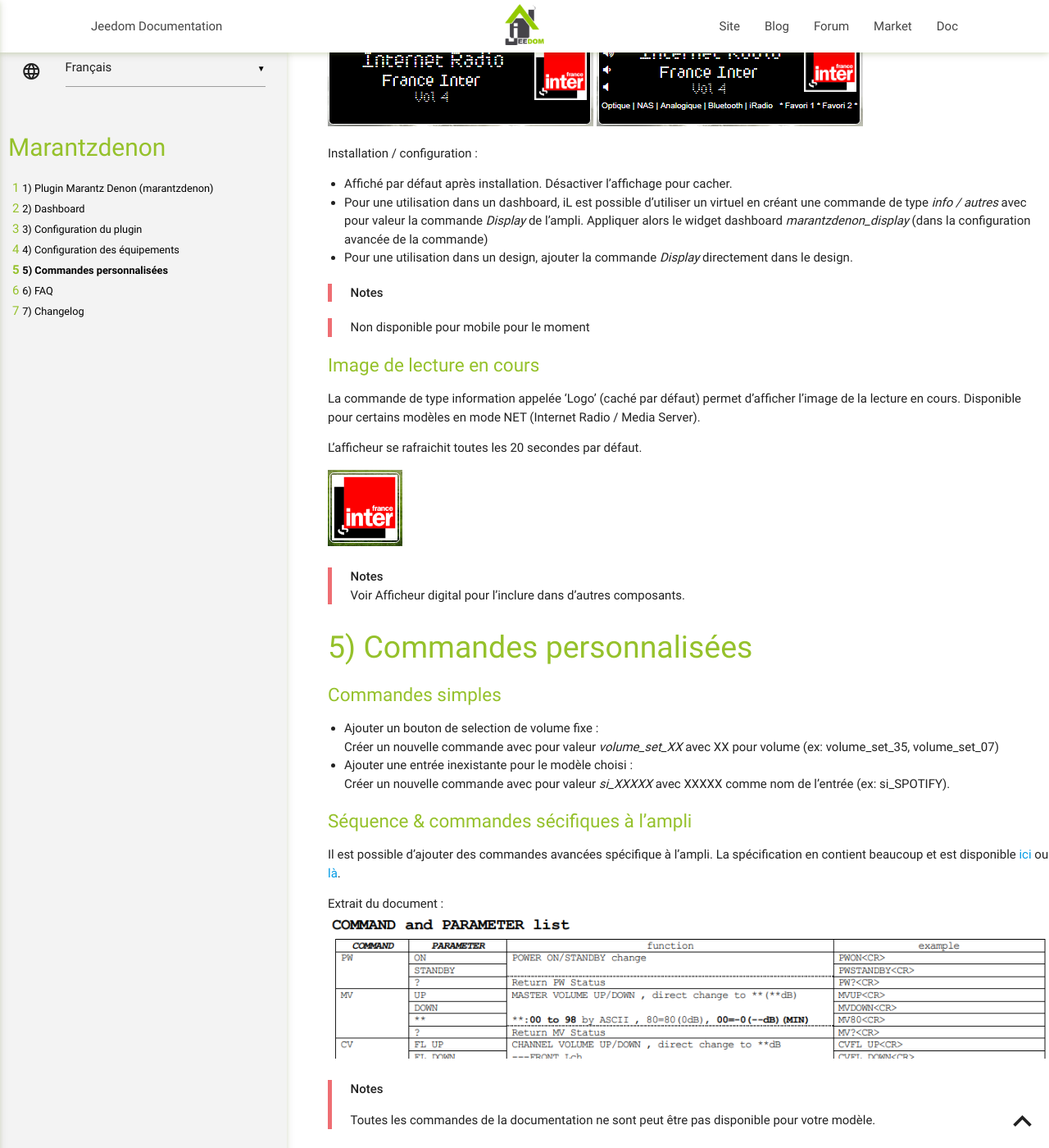
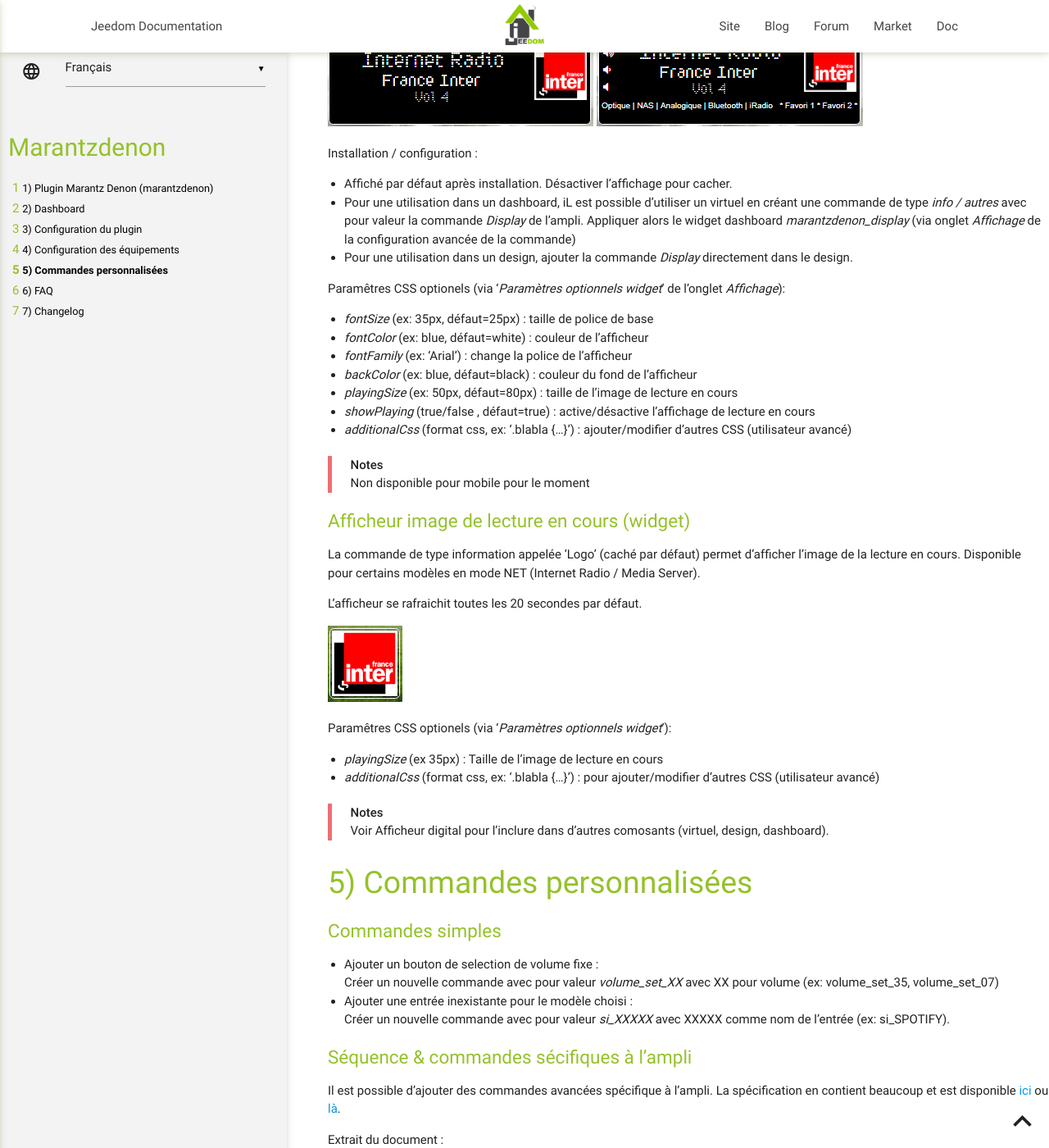
Before and after one commit to guirem/plugin-marantzdenon, a Jekyll site: the page built from docs/de_DE/index.md, in a window 1280 px wide and 1400 px high, scrolled down 3041 px. Shown: the whole window at 82% size. Built offline with Jekyll 4.4.1, drawn with Linux system fonts in a browser that asks for light colours; our own code applies the rules of GitHub Pages for plain Markdown files; some of the changed text lies outside the part shown.

Commit message:
[ROBOT] Action all

```diff
--- a/docs/de_DE/index.md
+++ b/docs/de_DE/index.md
@@ -106,7 +106,7 @@ Pour les voir sur le dashboard, il faut activer 'Afficher' dans l'onglet des com
 >
 > - La commande de volume se fait sur des valeurs entre 0 et 98 et non pas sur des valeurs en db.
 
-### Afficheur digital
+### Afficheur digital (widget)
 
 La commande de type information appelée 'Display' permet d'afficher les informations et de contrôler l'ampli au moyen d'un seul composant.
 
@@ -117,14 +117,22 @@ L'afficheur se rafraichit toutes les 20 secondes par défaut.
 
 Installation / configuration :
 - Affiché par défaut après installation. Désactiver l'affichage pour cacher.
-- Pour une utilisation dans un dashboard, iL est possible d'utiliser un virtuel en créant une commande de type *info / autres* avec pour valeur la commande *Display* de l'ampli. Appliquer alors le widget dashboard *marantzdenon_display* (dans la configuration avancée de la commande)
+- Pour une utilisation dans un dashboard, iL est possible d'utiliser un virtuel en créant une commande de type *info / autres* avec pour valeur la commande *Display* de l'ampli. Appliquer alors le widget dashboard *marantzdenon_display* (via onglet *Affichage* de la configuration avancée de la commande)
 - Pour une utilisation dans un design, ajouter la commande *Display* directement dans le design.
 
+Paramêtres CSS optionels (via '*Paramètres optionnels widget*' de l'onglet *Affichage*):
+- *fontSize* (ex: 35px, défaut=25px) : taille de police de base
+- *fontColor* (ex: blue, défaut=white) : couleur de l'afficheur
+- *fontFamily* (ex: 'Arial') : change la police de l'afficheur
+- *backColor* (ex: blue, défaut=black) : couleur du fond de l'afficheur
+- *playingSize* (ex: 50px, défaut=80px) : taille de l'image de lecture en cours
+- *showPlaying* (true/false , défaut=true) : active/désactive l'affichage de lecture en cours
+- *additionalCss* (format css, ex: '.blabla {...}') : ajouter/modifier d'autres CSS (utilisateur avancé)
+
 > **Notes**
-
 > Non disponible pour mobile pour le moment
 
-### Image de lecture en cours
+### Afficheur image de lecture en cours (widget)
 
 La commande de type information appelée 'Logo' (caché par défaut) permet d'afficher l'image de la lecture en cours. Disponible pour certains modèles en mode NET (Internet Radio / Media Server).
 
@@ -132,8 +140,12 @@ L'afficheur se rafraichit toutes les 20 secondes par défaut.
 
 ![Display 1](../assets/display_logo.png "Display 1")
 
+Paramêtres CSS optionels (via '*Paramètres optionnels widget*'):
+- *playingSize* (ex 35px) : Taille de l'image de lecture en cours
+- *additionalCss* (format css, ex: '.blabla {...}') : pour ajouter/modifier d'autres CSS (utilisateur avancé)
+
 > **Notes**
-> Voir Afficheur digital pour l'inclure dans d'autres composants.
+> Voir Afficheur digital pour l'inclure dans d'autres comosants (virtuel, design, dashboard).
 
 
 Commandes personnalisées
```
Also changed, not shown: docs/de_DE/changelog.md (+1 -1 lines), docs/en_US/changelog.md (+1 -1 lines), docs/en_US/index.md (+17 -5 lines), docs/es_ES/changelog.md (+1 -1 lines), docs/es_ES/index.md (+17 -5 lines).
